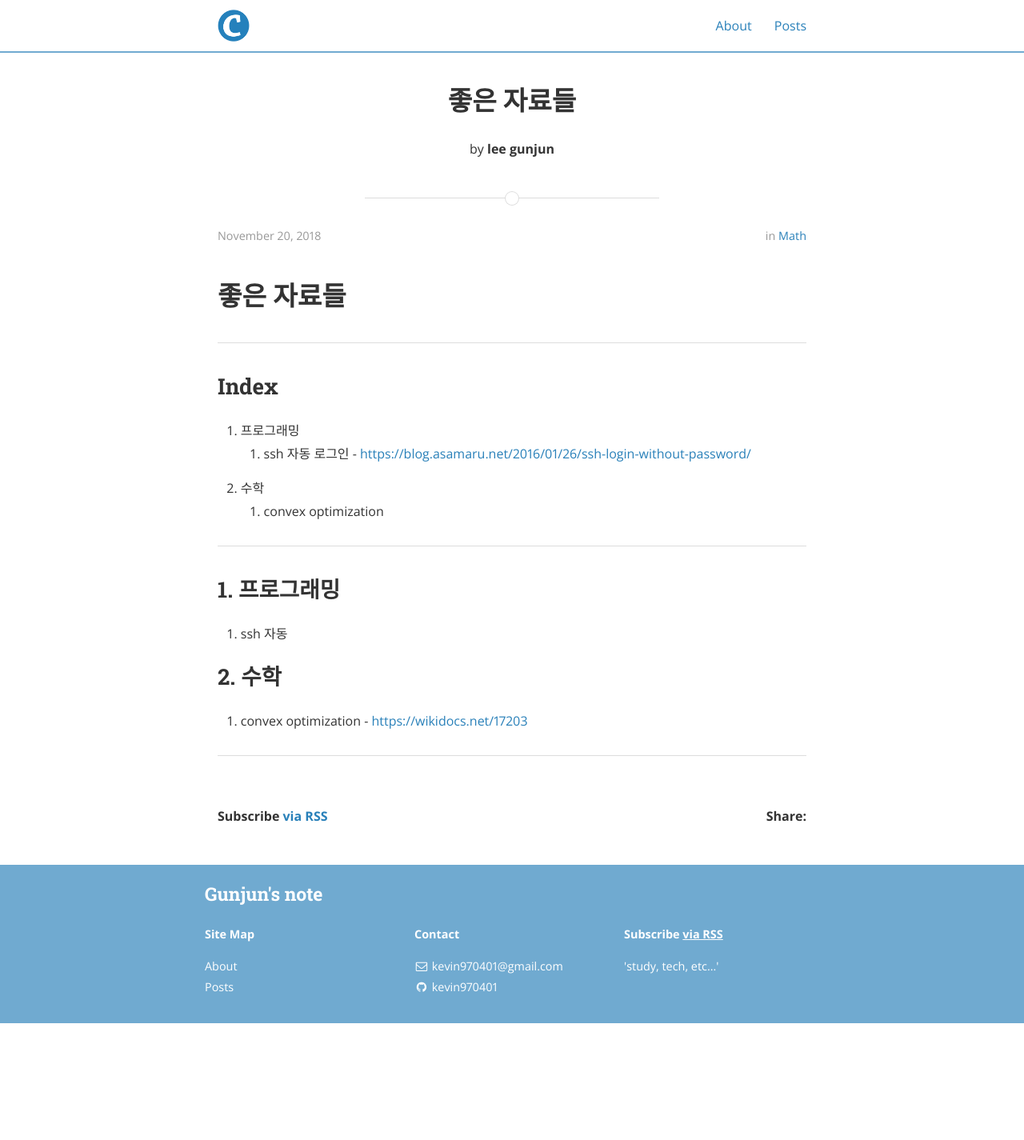
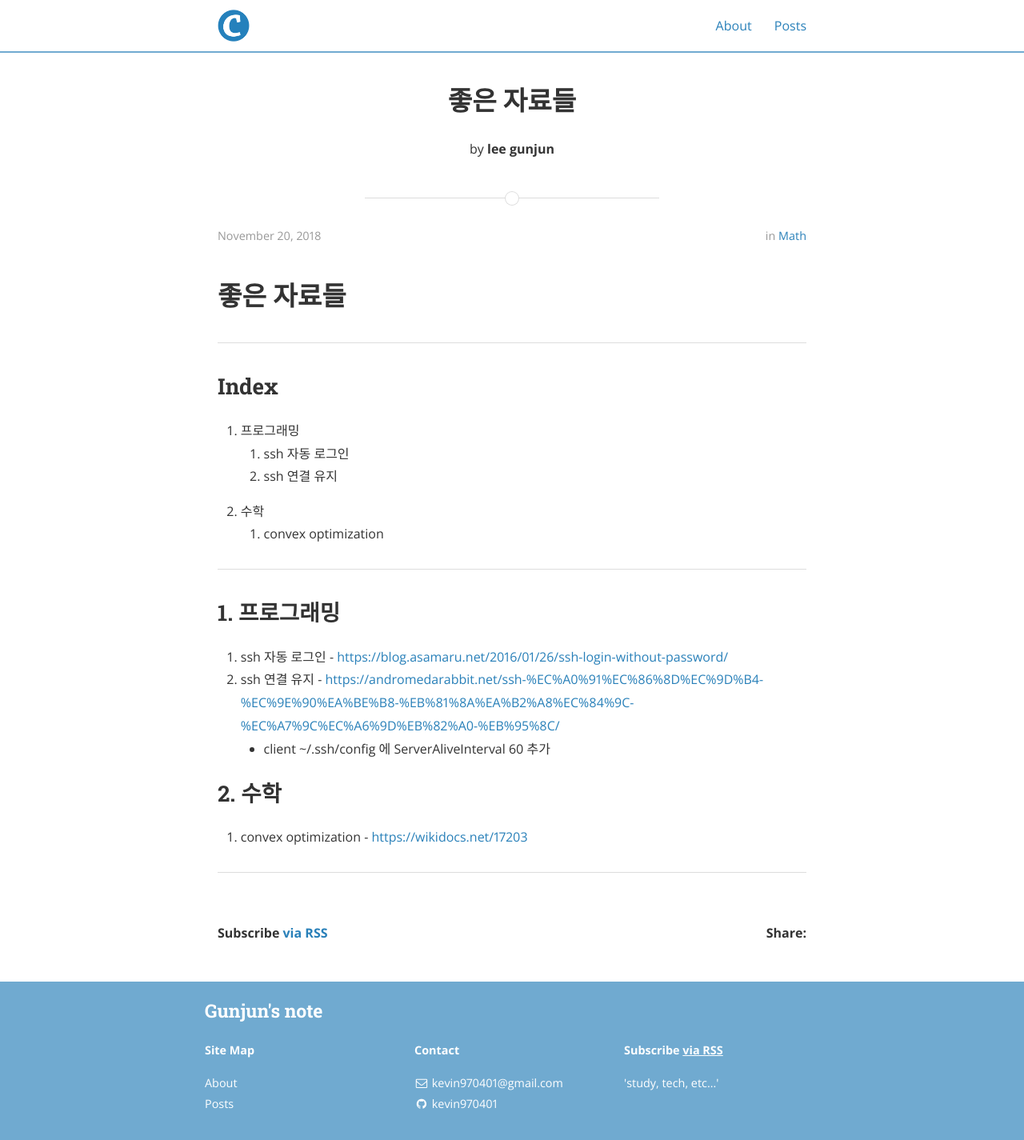
Before and after one commit to kevin970401/kevin970401.github.io, a Jekyll site: the page built from _posts/2018-11-20-good-material.md, in a window 1280 px wide. Shown: the whole page at 80% size. Built offline with Jekyll 4.4.1, drawn with Linux system fonts in a browser that asks for light colours; nearby versions of some CDN libraries; before the commit the page ends 1279 px from its top, so only the background shows below that.

Commit message:
ssh connection persistent

```diff
--- a/_posts/2018-11-20-good-material.md
+++ b/_posts/2018-11-20-good-material.md
@@ -12,8 +12,8 @@ author: lee gunjun
 ## Index
 
 1. 프로그래밍
-    1. ssh 자동 로그인 - <https://blog.asamaru.net/2016/01/26/ssh-login-without-password/>
-
+    1. ssh 자동 로그인
+    2. ssh 연결 유지
 
 2. 수학
     1. convex optimization
@@ -22,7 +22,9 @@ author: lee gunjun
 
 ## 1. 프로그래밍
 
-1. ssh 자동
+1. ssh 자동 로그인 - <https://blog.asamaru.net/2016/01/26/ssh-login-without-password/>
+2. ssh 연결 유지 - <https://andromedarabbit.net/ssh-%EC%A0%91%EC%86%8D%EC%9D%B4-%EC%9E%90%EA%BE%B8-%EB%81%8A%EA%B2%A8%EC%84%9C-%EC%A7%9C%EC%A6%9D%EB%82%A0-%EB%95%8C/>
+    * client ~/.ssh/config 에 ServerAliveInterval 60 추가
 
 
 ## 2. 수학
```
